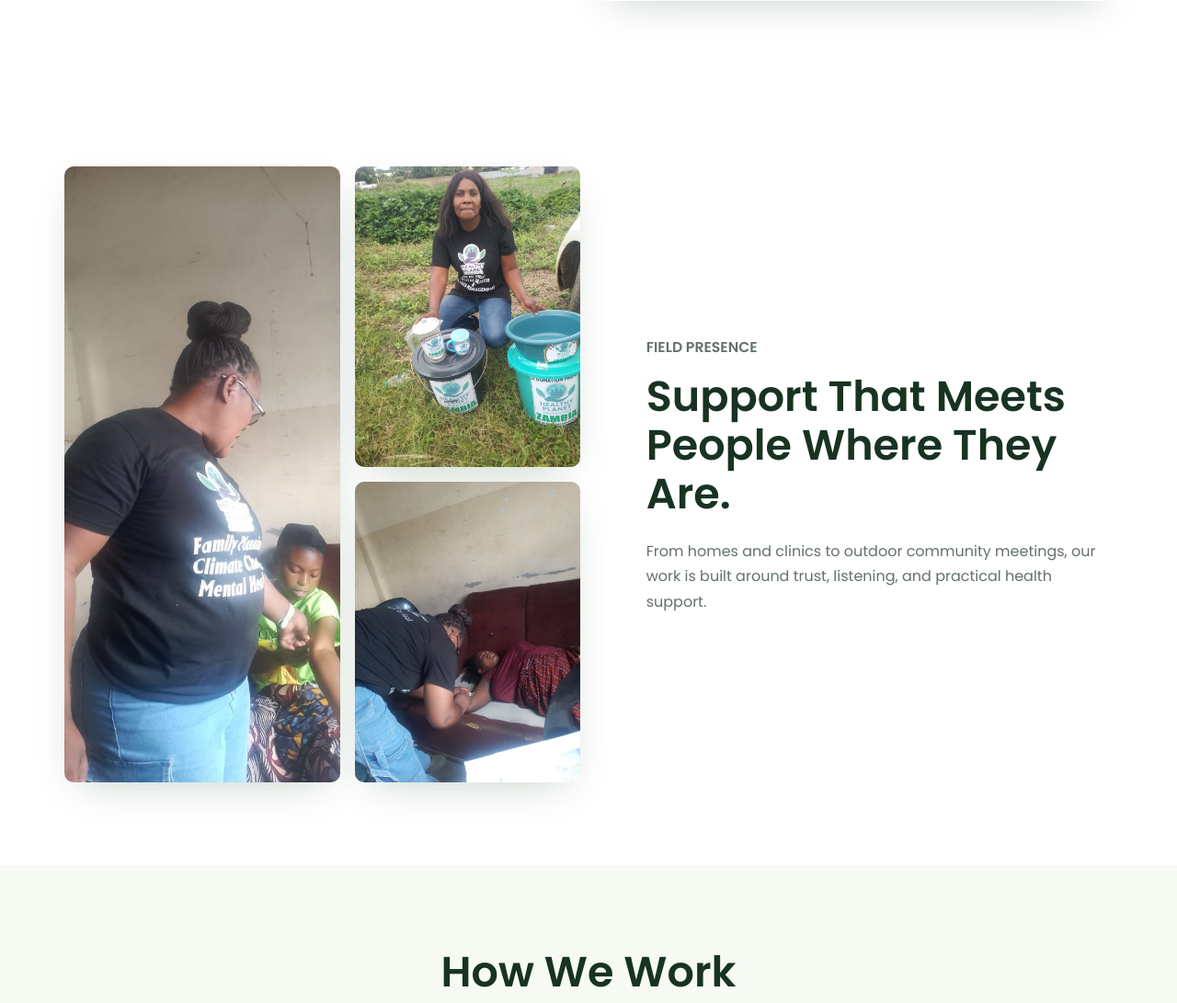
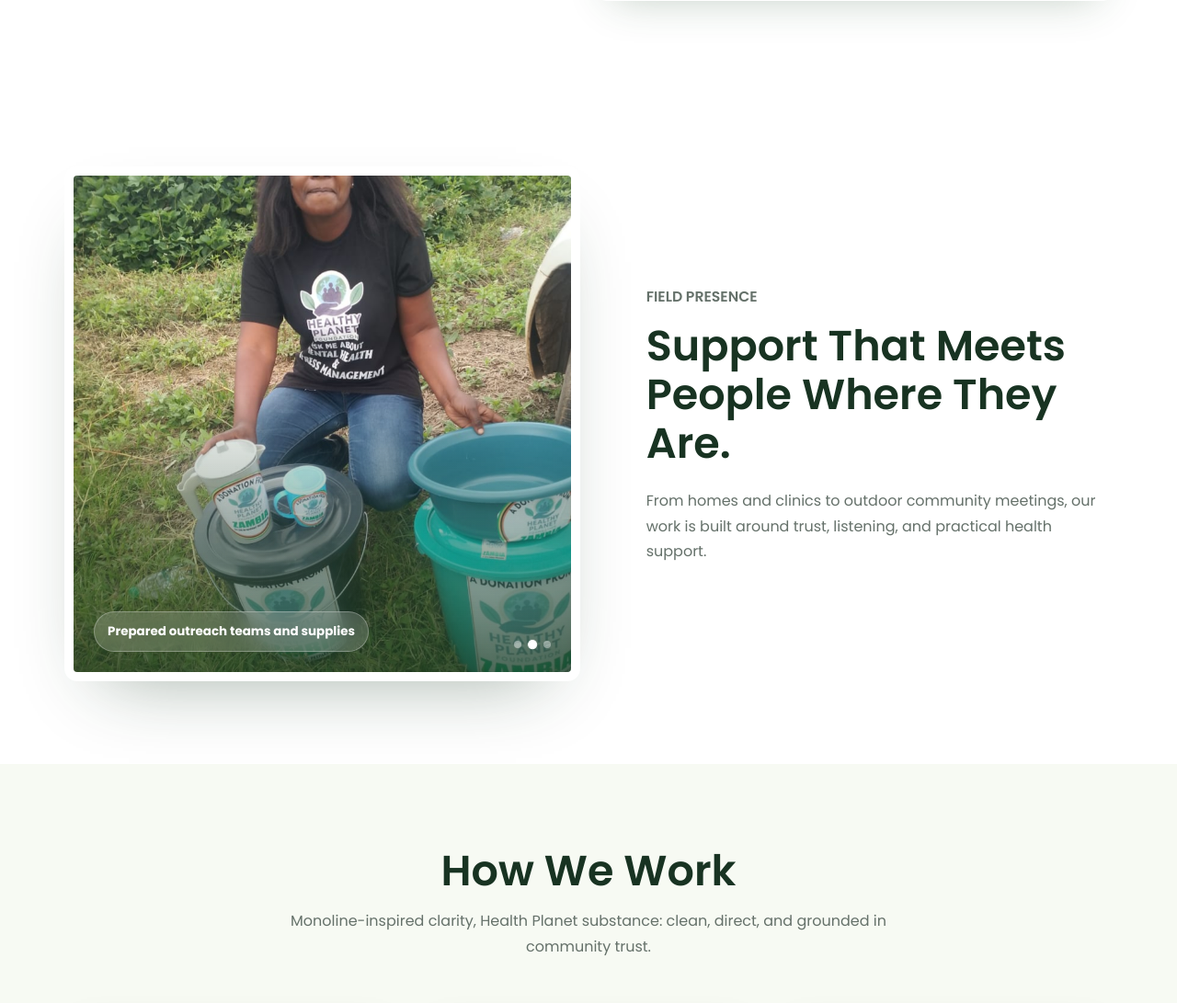
Before and after one commit to DengAchiek/HPF, a Django app: page /about/ in a window 1280 px wide. Shown: the part 981-2072 px from the top of the page at 92% size. Run offline with Django 5.2, Linux system fonts and the light colour scheme.

Commit message:
Add about page carousel

```diff
--- a/Health_Planet/static/css/style.css
+++ b/Health_Planet/static/css/style.css
@@ -1207,32 +1207,154 @@ textarea {
     color: var(--body);
     font-size: 0.92rem;
     line-height: 1.65;
-}
-
-.image-collage {
-    display: grid;
-    grid-template-columns: minmax(0, 1.1fr) minmax(0, 0.9fr);
-    grid-auto-rows: minmax(180px, 1fr);
-    gap: 16px;
-}
-
-.collage-photo {
+    text-align: justify;
+    text-align-last: left;
+}
+
+.about-slideshow {
+    position: relative;
+    min-height: clamp(430px, 44vw, 560px);
+    border: 10px solid var(--white);
+    border-radius: 14px;
+    background: var(--soft);
+    box-shadow: 0 34px 80px -42px rgba(22, 56, 31, 0.45);
+    overflow: hidden;
+    isolation: isolate;
+}
+
+.about-slide {
+    position: absolute;
+    inset: 0;
     margin: 0;
-    border-radius: 10px;
-    background: var(--soft);
-    box-shadow: var(--shadow);
-    overflow: hidden;
-}
-
-.collage-photo-large {
-    grid-row: span 2;
-}
-
-.collage-photo img {
+    opacity: 0;
+    animation: about-slide-fade 18s ease-in-out infinite;
+}
+
+.about-slide:nth-of-type(2) {
+    animation-delay: 6s;
+}
+
+.about-slide:nth-of-type(3) {
+    animation-delay: 12s;
+}
+
+.about-slide img {
     width: 100%;
     height: 100%;
-    min-height: 100%;
     object-fit: cover;
+    object-position: center;
+    transform: scale(1.04);
+    animation: about-slide-zoom 18s ease-in-out infinite;
+}
+
+.about-slide:nth-of-type(2) img {
+    animation-delay: 6s;
+    object-position: center 42%;
+}
+
+.about-slide:nth-of-type(3) img {
+    animation-delay: 12s;
+    object-position: center 52%;
+}
+
+.about-slide::after {
+    content: "";
+    position: absolute;
+    inset: 0;
+    background: linear-gradient(180deg, rgba(22, 56, 31, 0) 42%, rgba(22, 56, 31, 0.72) 100%);
+    pointer-events: none;
+}
+
+.about-slide figcaption {
+    position: absolute;
+    left: 22px;
+    bottom: 22px;
+    z-index: 1;
+    max-width: calc(100% - 44px);
+    padding: 10px 14px;
+    border: 1px solid rgba(255, 255, 255, 0.28);
+    border-radius: 999px;
+    background: rgba(255, 255, 255, 0.16);
+    color: var(--white);
+    font-size: 0.84rem;
+    font-weight: 700;
+    backdrop-filter: blur(12px);
+    -webkit-backdrop-filter: blur(12px);
+}
+
+.about-slide-dots {
+    position: absolute;
+    right: 22px;
+    bottom: 26px;
+    z-index: 2;
+    display: flex;
+    gap: 8px;
+}
+
+.about-slide-dots span {
+    width: 8px;
+    height: 8px;
+    border-radius: 50%;
+    background: rgba(255, 255, 255, 0.42);
+    animation: about-dot-pulse 18s ease-in-out infinite;
+}
+
+.about-slide-dots span:nth-child(2) {
+    animation-delay: 6s;
+}
+
+.about-slide-dots span:nth-child(3) {
+    animation-delay: 12s;
+}
+
+@keyframes about-slide-fade {
+    100% {
+        opacity: 0;
+    }
+
+    0%,
+    6%,
+    30% {
+        opacity: 1;
+    }
+
+    38% {
+        opacity: 0;
+    }
+}
+
+@keyframes about-slide-zoom {
+    0% {
+        transform: scale(1.04);
+    }
+
+    30% {
+        transform: scale(1.11);
+    }
+
+    38%,
+    100% {
+        transform: scale(1.04);
+    }
+}
+
+@keyframes about-dot-pulse {
+    100% {
+        background: rgba(255, 255, 255, 0.42);
+        transform: scale(1);
+    }
+
+    0%,
+    6%,
+    30% {
+        background: var(--white);
+        transform: scale(1.28);
+    }
+
+    38% {
+        background: rgba(255, 255, 255, 0.42);
+        transform: scale(1);
+    }
 }
 
 .support-photo {
--- a/Health_Planet/templates/about.html
+++ b/Health_Planet/templates/about.html
@@ -27,16 +27,24 @@
 
 <section class="section about-photos-section">
     <div class="container split-layout reverse">
-        <div class="image-collage" aria-label="Health Planet Foundation community work photos">
-            <figure class="collage-photo collage-photo-large">
+        <div class="about-slideshow" aria-label="Health Planet Foundation community work photos">
+            <figure class="about-slide">
                 <img src="{% static 'images/im-10.jpeg' %}" alt="Health Planet Foundation staff member speaking with a mother during a home visit" loading="lazy">
+                <figcaption>Home-based community health support</figcaption>
             </figure>
-            <figure class="collage-photo">
+            <figure class="about-slide">
                 <img src="{% static 'images/im-11.jpeg' %}" alt="Team member holding program materials for community outreach" loading="lazy">
+                <figcaption>Prepared outreach teams and supplies</figcaption>
             </figure>
-            <figure class="collage-photo">
+            <figure class="about-slide">
                 <img src="{% static 'images/im-20.jpeg' %}" alt="Health Planet Foundation volunteer supporting bedside care" loading="lazy">
+                <figcaption>Trusted support for families</figcaption>
             </figure>
+            <div class="about-slide-dots" aria-hidden="true">
+                <span></span>
+                <span></span>
+                <span></span>
+            </div>
         </div>
         <div class="section-copy">
             <p class="eyebrow">Field presence</p>
@@ -166,7 +174,7 @@
 
                 <article class="staff-card">
                     <figure class="staff-photo">
-                        <img src="{% static 'images/staff/bupe-harriet-mutale.jpg' %}" alt="Bupe Harriet Mutale" loading="lazy">
+                        <img src="{% static 'images/staff/bupe-harriet-mutale-portrait.jpg' %}" alt="Bupe Harriet Mutale" loading="lazy">
                     </figure>
                     <div class="staff-card-body">
                         <p class="staff-role">Director Finance</p>
@@ -211,7 +219,7 @@
 
                 <article class="staff-card">
                     <figure class="staff-photo">
-                        <img src="{% static 'images/staff/lujenda-kholoma.jpg' %}" alt="Lujenda Kholoma" loading="lazy">
+                        <img src="{% static 'images/staff/lujenda-kholoma-portrait.jpg' %}" alt="Lujenda Kholoma" loading="lazy">
                     </figure>
                     <div class="staff-card-body">
                         <p class="staff-role">Director Monitoring &amp; Evaluation</p>
--- a/Health_Planet/templates/base.html
+++ b/Health_Planet/templates/base.html
@@ -9,7 +9,7 @@
     <link rel="preconnect" href="https://fonts.googleapis.com">
     <link rel="preconnect" href="https://fonts.gstatic.com" crossorigin>
     <link href="https://fonts.googleapis.com/css2?family=Poppins:wght@300;400;500;600;700;800&display=swap" rel="stylesheet">
-    <link rel="stylesheet" href="{% static 'css/style.css' %}?v=20260509-staff-circles1">
+    <link rel="stylesheet" href="{% static 'css/style.css' %}?v=20260509-about-carousel1">
 </head>
 <body class="route-{{ request.resolver_match.url_name|default:'page' }}">
 <a class="skip-link" href="#main-content">Skip to content</a>
```
Also changed, not shown: other parts of Health_Planet/static/css/style.css (+29 -6 lines), Health_Planet/static/images/staff/bupe-harriet-mutale-portrait.jpg (added), Health_Planet/static/images/staff/lujenda-kholoma-portrait.jpg (added).
